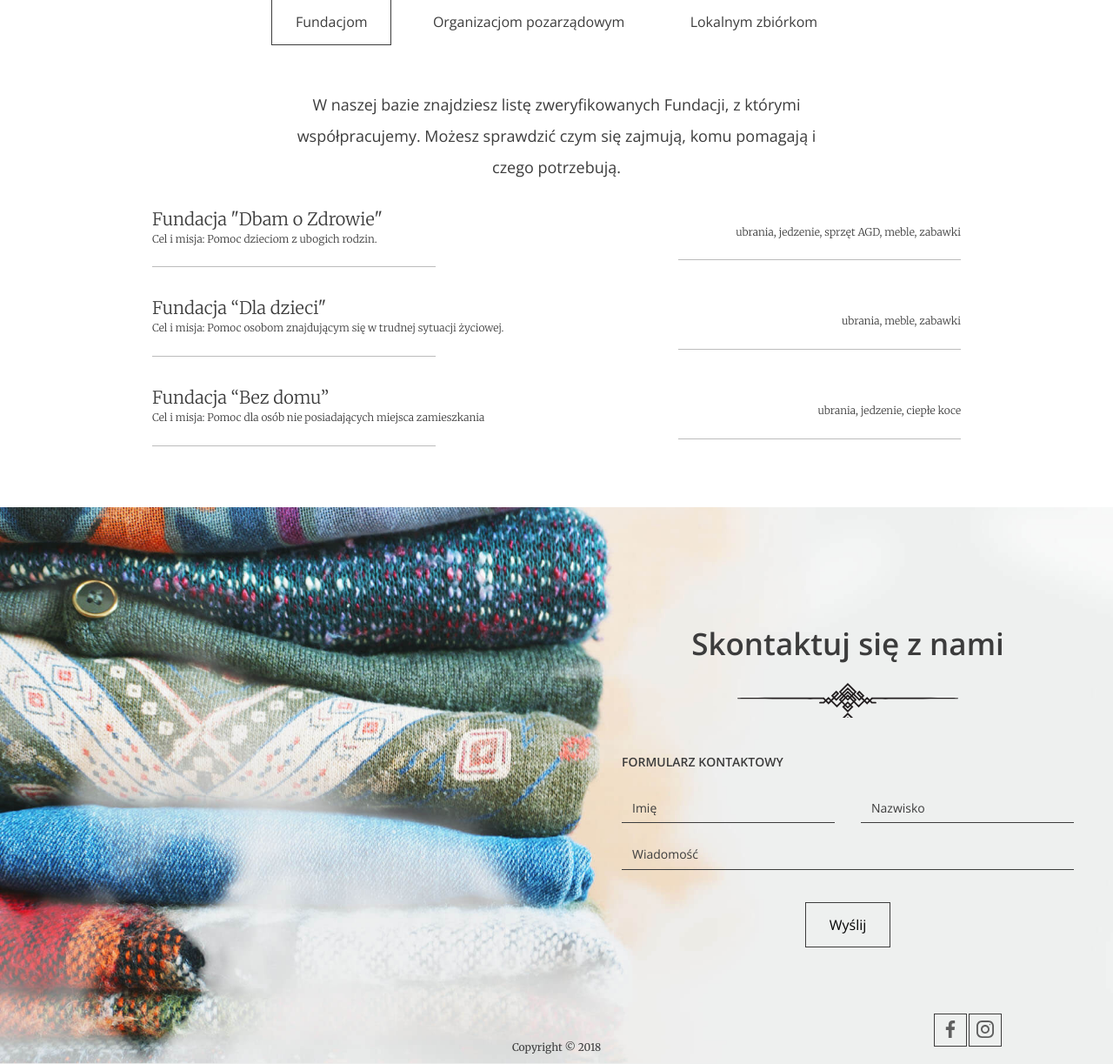
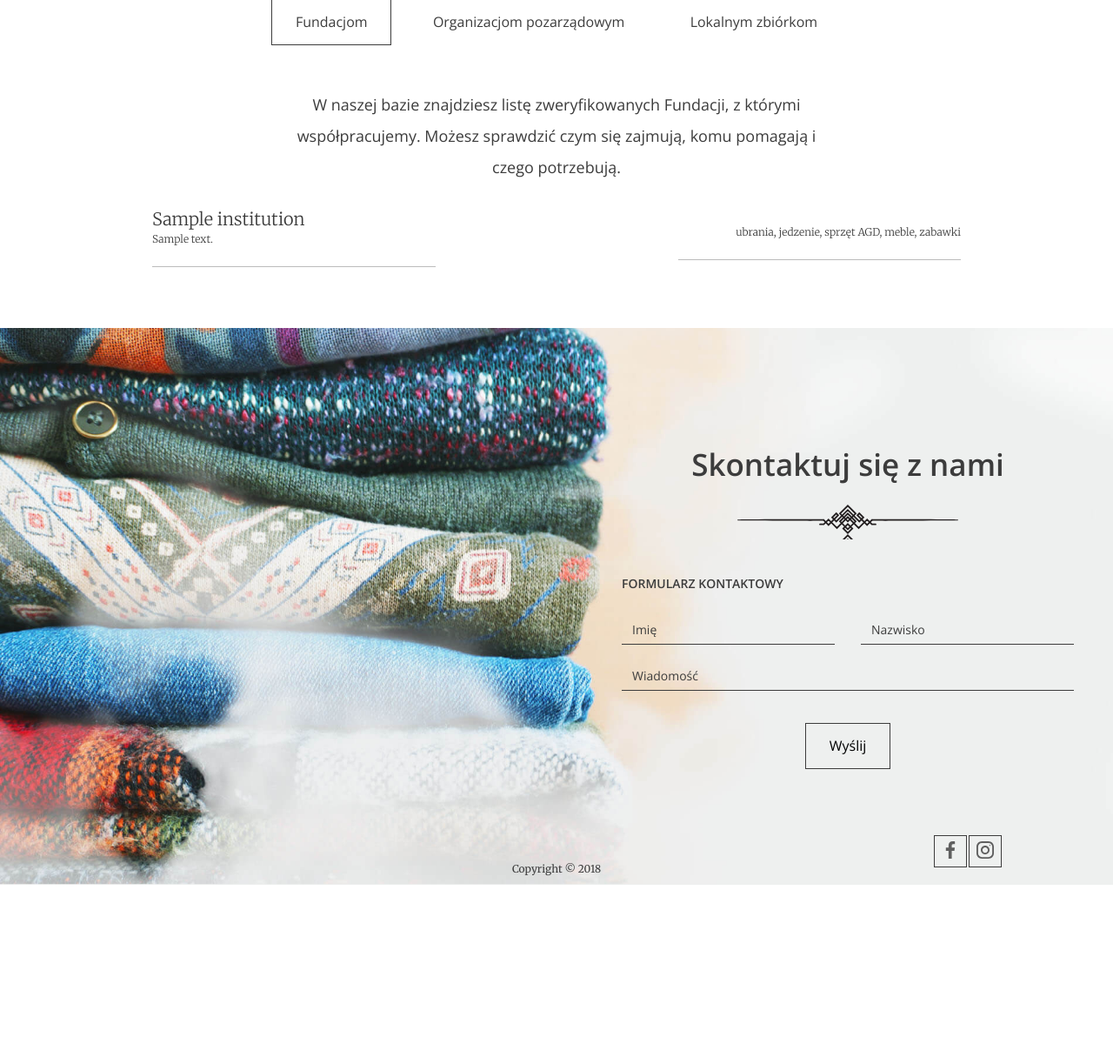
Before and after one commit to AdamWiercioch95/donation_app, a Django app: page / in a window 1280 px wide. Shown: the part 2655-3878 px from the top of the page at 87% size. After the commit the page ends 3672 px from the top, so only its background shows below. Run offline with Django 5.2, Linux system fonts and the light colour scheme; tables that the repository leaves empty hold one stand-in row (values such as "Sample post").

Commit message:
dynamic institution loading on main page

```diff
--- a/project_app/views.py
+++ b/project_app/views.py
@@ -1,7 +1,7 @@
 from django.db.models import Sum
 from django.views.generic import TemplateView
 
-from project_app.models import Donation, Institution
+from project_app.models import Donation, Institution, TYPES
 
 
 class LandingPageView(TemplateView):
@@ -10,7 +10,14 @@ class LandingPageView(TemplateView):
     def get_context_data(self, **kwargs):
         context = super().get_context_data(**kwargs)
         context['total_bags'] = Donation.objects.all().aggregate(Sum('quantity'))['quantity__sum'] or 0
-        context['institutions'] = Institution.objects.count()
+        context['institutions'] = Institution.objects.all()
+        context['institution_types'] = TYPES
+
+        context['institution_descriptions'] = {
+            1: "W naszej bazie znajdziesz listę zweryfikowanych Fundacji, z którymi współpracujemy. Możesz sprawdzić czym się zajmują, komu pomagają i czego potrzebują.",
+            2: "W naszej bazie znajdziesz listę zweryfikowanych Organizacji Pozarządowych, z którymi współpracujemy. Możesz sprawdzić czym się zajmują, komu pomagają i czego potrzebują.",
+            3: "W naszej bazie znajdziesz listę zweryfikowanych Lokalnych Zbiórek, z którymi współpracujemy. Możesz sprawdzić czym się zajmują, komu pomagają i czego potrzebują.",
+        }
         return context
 
 
--- a/templates/index.html
+++ b/templates/index.html
@@ -17,6 +17,7 @@
 {% endblock %}
 
 {% block content %}
+
     <section id="stats" class="stats">
         <div class="container container--85">
             <div class="stats--item">
@@ -27,7 +28,7 @@
             </div>
 
             <div class="stats--item">
-                <em>{{ institutions }}</em>
+                <em>{{ institutions.count }}</em>
                 <h3>Wspartych organizacji</h3>
                 <p>Lorem ipsum dolor sit amet consectetur, adipisicing elit. Laboriosam magnam, sint nihil cupiditate
                     quas quam.</p>
@@ -84,46 +85,32 @@
             <li data-id="3"><a href="#" class="btn btn--without-border">Lokalnym zbiórkom</a></li>
         </ul>
 
-        <!-- SLIDE 1 -->
-        <div class="help--slides active" data-id="1">
-            <p>W naszej bazie znajdziesz listę zweryfikowanych Fundacji, z którymi współpracujemy. Możesz sprawdzić czym
-                się zajmują, komu pomagają i czego potrzebują.</p>
+        {% for type, label in institution_types %}
+            <div class="help--slides {% if forloop.first %}active{% endif %}" data-id="{{ type }}">
+
+                {% if type == 1 %}
+                    <p>W naszej bazie znajdziesz listę zweryfikowanych Fundacji, z którymi współpracujemy. Możesz
+                        sprawdzić czym się zajmują, komu pomagają i czego potrzebują.</p>
+                {% elif type == 2 %}
+                    <p>W naszej bazie znajdziesz listę zweryfikowanych Organizacji pozarządowych, z którymi
+                        współpracujemy. Możesz sprawdzić czym się zajmują, komu pomagają i czego potrzebują.</p>
+                {% elif type == 3 %}
+                    <p>W naszej bazie znajdziesz listę zweryfikowanych Lokalnych zbiórek, z którymi
+                        współpracujemy. Możesz sprawdzić czym się zajmują, komu pomagają i czego potrzebują.</p>
+                {% endif %}
 
                 <ul class="help--slides-items">
+                    {% for institution in institutions %}
+                        {% if institution.type == type %}
                             <li>
                                 <div class="col">
-                        <div class="title">Fundacja "Dbam o Zdrowie"</div>
-                        <div class="subtitle">Cel i misja: Pomoc dzieciom z ubogich rodzin.</div>
+                                    <div class="title">{{ institution.name }}</div>
+                                    <div class="subtitle">{{ institution.description }}</div>
                                 </div>
-
                                 <div class="col">
                                     <div class="text">ubrania, jedzenie, sprzęt AGD, meble, zabawki</div>
                                 </div>
                             </li>
-
-                <li>
-                    <div class="col">
-                        <div class="title">Fundacja “Dla dzieci"</div>
-                        <div class="subtitle">Cel i misja: Pomoc osobom znajdującym się w trudnej sytuacji życiowej.
-                        </div>
-                    </div>
-
-                    <div class="col">
-                        <div class="text">ubrania, meble, zabawki</div>
-                    </div>
-                </li>
-
-                <li>
-                    <div class="col">
-                        <div class="title">Fundacja “Bez domu”</div>
-                        <div class="subtitle">Cel i misja: Pomoc dla osób nie posiadających miejsca zamieszkania</div>
-                    </div>
-
-                    <div class="col">
-                        <div class="text">ubrania, jedzenie, ciepłe koce</div>
-                    </div>
-                </li>
-            </ul>
                             <!-- Pagination
                             <ul class="help--slides-pagination">
                               <li><a href="#" class="btn btn--small btn--without-border active" data-page="1">1</a></li>
@@ -131,107 +118,11 @@
                               <li><a href="#" class="btn btn--small btn--without-border" data-page="3">3</a></li>
                             </ul>
                             -->
+                        {% endif %}
+                    {% endfor %}
+                </ul>
             </div>
+        {% endfor %}
+    </section>
 
-
-        <!-- SLIDE 2 -->
-        <div class="help--slides" data-id="2">
-            <p>
-                Lorem ipsum dolor, sit amet consectetur adipisicing elit. Hic officiis mollitia dolor, neque aspernatur
-                accusamus debitis. Ducimus, officia. Quia, sunt illum! Non iste placeat ab ipsum alias
-                quos suscipit corporis!
-            </p>
-            <ul class="help--slides-items">
-                <li>
-                    <div class="col">
-                        <div class="title">Organizacja 1</div>
-                        <div class="subtitle">Lorem ipsum dolor sit amet consectetur.</div>
-                    </div>
-
-                    <div class="col">
-                        <div class="text">Lorem ipsum dolor sit amet consectetur adipisicing elit.</div>
-                    </div>
-                </li>
-
-                <li>
-                    <div class="col">
-                        <div class="title">Organizacja 2</div>
-                        <div class="subtitle">Lorem ipsum dolor sit amet consectetur.</div>
-                    </div>
-
-                    <div class="col">
-                        <div class="text">Lorem ipsum dolor sit amet consectetur adipisicing elit.</div>
-                    </div>
-                </li>
-
-                <li>
-                    <div class="col">
-                        <div class="title">Organizacja 3</div>
-                        <div class="subtitle">Lorem ipsum dolor sit amet consectetur.</div>
-                    </div>
-
-                    <div class="col">
-                        <div class="text">Lorem ipsum dolor sit amet consectetur adipisicing elit.</div>
-                    </div>
-                </li>
-
-                <li>
-                    <div class="col">
-                        <div class="title">Organizacja 4</div>
-                        <div class="subtitle">Lorem ipsum dolor sit amet consectetur.</div>
-                    </div>
-
-                    <div class="col">
-                        <div class="text">Lorem ipsum dolor sit amet consectetur adipisicing elit.</div>
-                    </div>
-                </li>
-            </ul>
-
-            <!-- Pagination
-            <ul class="help--slides-pagination">
-              <li><a href="#" class="btn btn--small btn--without-border active" data-page="1">1</a></li>
-              <li><a href="#" class="btn btn--small btn--without-border" data-page="2">2</a></li>
-              <li><a href="#" class="btn btn--small btn--without-border" data-page="3">3</a></li>
-              <li><a href="#" class="btn btn--small btn--without-border" data-page="4">4</a></li>
-              <li><a href="#" class="btn btn--small btn--without-border" data-page="5">5</a></li>
-            </ul>
-            -->
-        </div>
-
-        <!-- SLIDE 3 -->
-        <div class="help--slides" data-id="3">
-            <p>Lorem ipsum dolor sit amet, his ocurreret persequeris ea, ad utinam laudem duo. Verterem adipisci
-                partiendo eos ne, ea his reque quaeque recteque, ne quo lobortis intellegam.</p>
-            <ul class="help--slides-items">
-                <li>
-                    <div class="col">
-                        <div class="title">Lokalna zbiórka 1</div>
-                        <div class="subtitle">Lorem ipsum dolor sit amet consectetur.</div>
-                    </div>
-
-                    <div class="col">
-                        <div class="text">Lorem ipsum dolor sit amet consectetur adipisicing elit.</div>
-                    </div>
-                </li>
-
-                <li>
-                    <div class="col">
-                        <div class="title">Lokalna zbiórka 2</div>
-                        <div class="subtitle">Lorem ipsum dolor sit amet consectetur.</div>
-                    </div>
-
-                    <div class="col">
-                        <div class="text">Lorem ipsum dolor sit amet consectetur adipisicing elit.</div>
-                    </div>
-                </li>
-            </ul>
-
-            <!-- Pagination
-            <ul class="help--slides-pagination">
-              <li><a href="#" class="btn btn--small btn--without-border active" data-page="1">1</a></li>
-              <li><a href="#" class="btn btn--small btn--without-border" data-page="2">2</a></li>
-            </ul>
-            -->
-        </div>
-    </section>
 {% endblock %}
```
Lines whose indentation alone changed are shown as unchanged.
